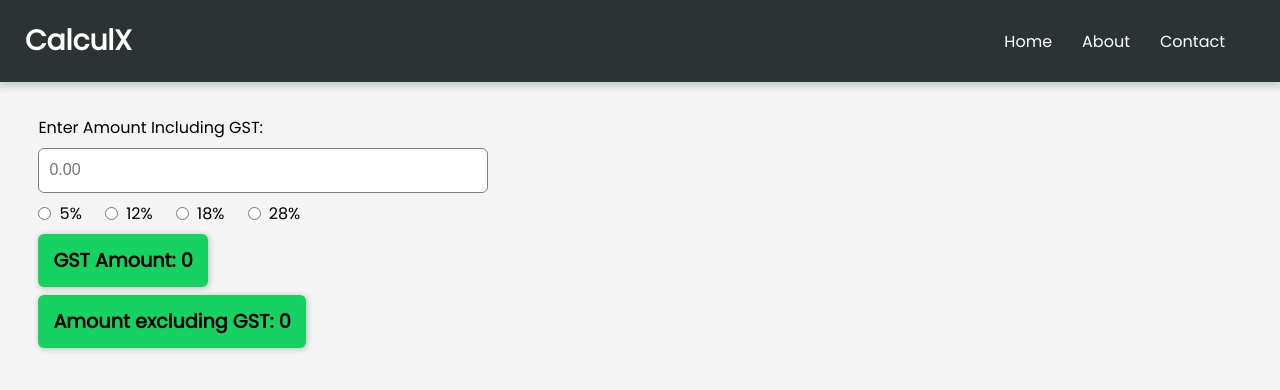
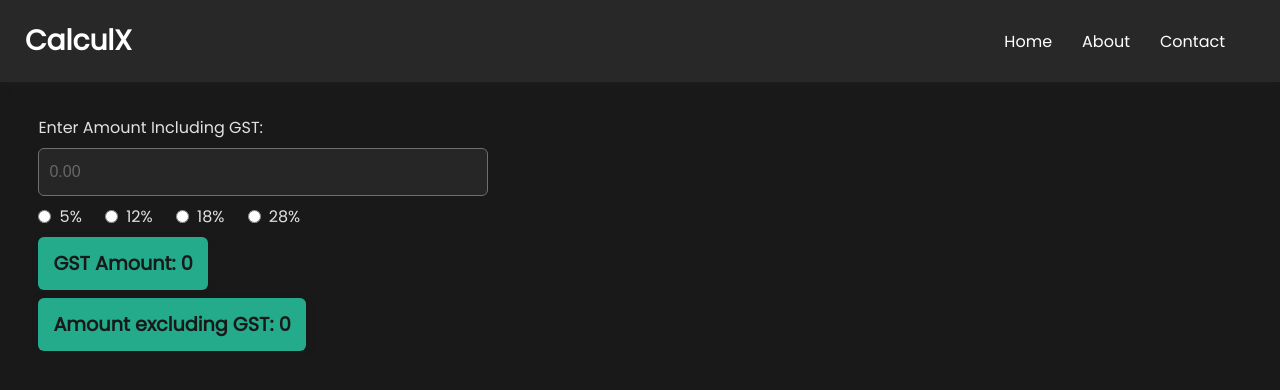
Before and after one commit to iAnishVijay/calculx, a React (Create React App) app: page / in a window 1280 px wide. Shown: the top 390 px of the page. Built offline with nearby package versions, Linux system fonts and the light colour scheme.

Commit message:
implemented dark theme

```diff
--- a/src/App.scss
+++ b/src/App.scss
@@ -9,12 +9,13 @@
 
 body {
     font-family: 'Poppins', sans-serif;
-    background-color: rgb(244, 244, 244);
+    background-color: #191919;
+    color: #E1E1E1;
 }
 
 .header {
     margin-bottom: 20px;
-    background-color: #2C3333;
+    background-color: #282828;
     color: white;
     padding: 20px 25px;
     box-shadow: 0px 0px 9px 3px rgba(41, 41, 41, .25);
@@ -51,17 +52,22 @@ body {
 .input-field {
     font-size: 1em;
     width: 450px;
-    height: 45px;
+    height: 48px;
     text-indent: 10px;
     outline: none;
-    border: 1px solid gray;
+    border: 1px solid rgb(111, 111, 111);
     border-radius: 6px;
+    background-color: #262626;
+    color: #d1d1d1;
+    &::placeholder {
+        color: rgba(255, 255, 255, 0.3);
+    }
 
     @media (max-width: $breakpoint-mobile) {
         width: 100%;
     }
     &:focus{
-        border: 2px solid #000000;
+        border: 2px solid #cbcbcb;
     }
 }
 
@@ -87,8 +93,8 @@ body {
 .result-container {
     padding: 12px 15px;
     border-radius: 6px;
-    background-color: #16d261;
-    box-shadow: 1px 1px 5px 1px rgb(200, 200, 200);
+    background-color: #23AB8B;
+    box-shadow: 1px 1px 5px 1px rgb(25, 25, 25);
     @media (max-width: $breakpoint-mobile) {
         width: 100%;
         margin-bottom: 5spx;
@@ -96,6 +102,7 @@ body {
 }
 
 .gst-result {
+    color: #191919;
     font-size: 1.2rem;
     font-weight: 600;
 }
```
